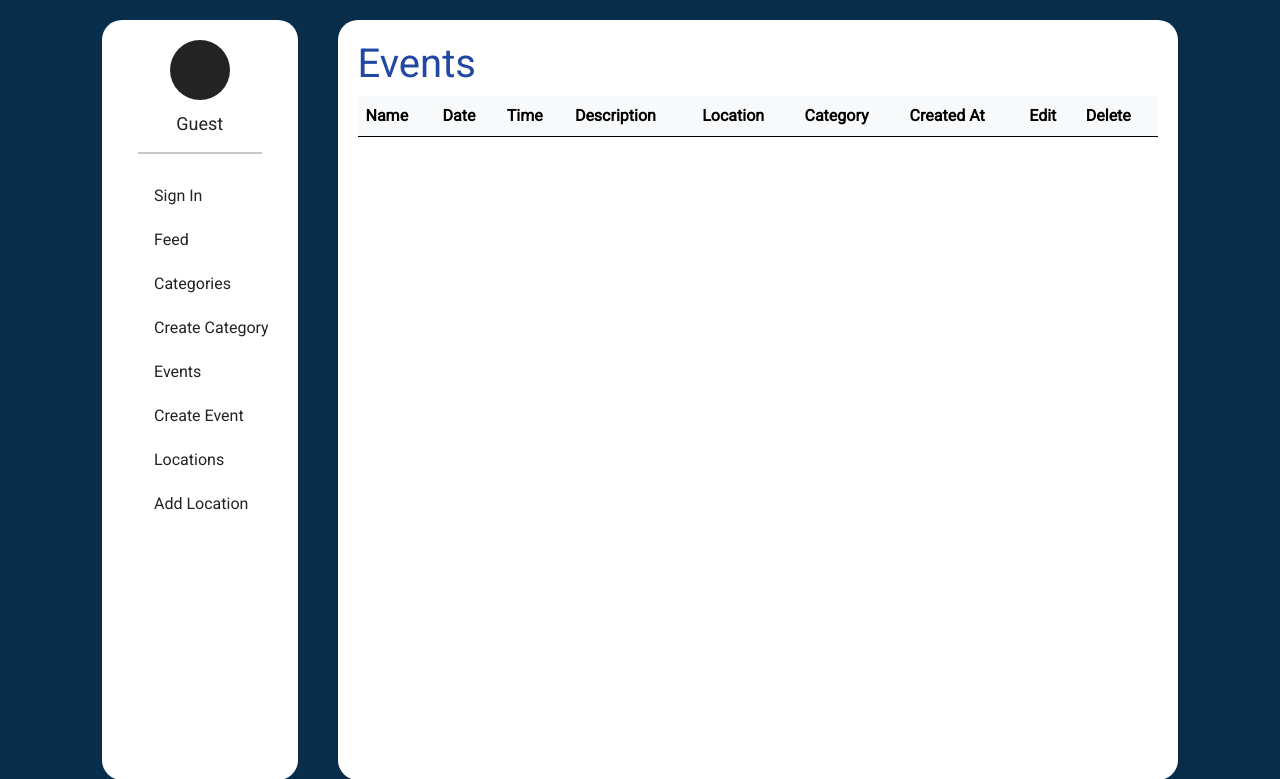
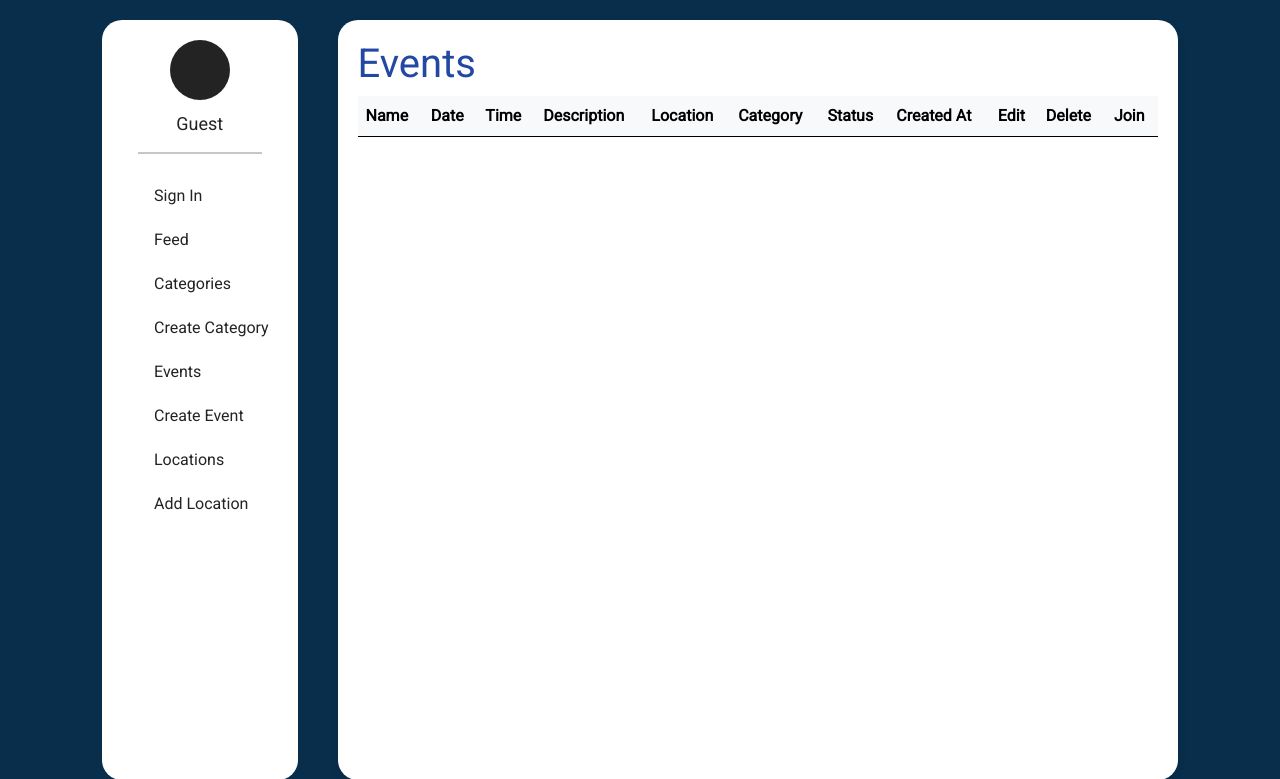
Before and after one commit to Mujtaba18/CrowdCrafter, a Node server app: page /event/index in a window 1280 px wide. Shown: the top 779 px of the page. Run offline with Node 20, Linux system fonts and the light colour scheme; data that the repository does not hold is empty; some libraries are stand-ins or nearby versions.

Commit message:
User can join events now!!

```diff
--- a/controllers/event.js
+++ b/controllers/event.js
@@ -11,6 +11,7 @@ dayjs.extend(relativeTime)
 const Event = require("../models/Event");
 const Category = require("../models/Category");
 const Location = require("../models/Location");
+const User = require('../models/User');
 
 // Create - HTTP REQUEST GET AND POST
 exports.event_create_get = (request, respond) => {
@@ -29,7 +30,7 @@ exports.event_create_post = (request, respond) => {
     // Parse selected categories and colors from the request body
     const selectedCategories = JSON.parse(request.body.selectedCategories || '[]');
 
-
+    console.log(request.body.status);
     // Create a new Event object based on the form data
     let event = new Event({
         name: request.body.name,
@@ -114,3 +115,40 @@ exports.event_delete_get = (req, res) => {
         console.log(err)
     })
 }
+
+// Join Event
+// Join Event
+// Join Event
+// Join Event
+exports.event_join_post = (req, res) => {
+    console.log(req.query.userId);
+    console.log(req.query.eventId);
+
+    User.findById(req.query.userId)
+    .then((user) => {
+        if (!user) {
+            throw new Error("User not found");
+        }
+
+        // Ensure the 'event' field exists and is an array
+        if (!user.event) {
+            user.event = []; // Initialize if undefined
+        }
+
+        // // Check if the user has already joined the event
+        // if (user.event.includes(req.query.eventId)) {
+        //     return res.status(400).send("User has already joined this event");
+        // }
+
+        user.event.push(req.query.eventId); // Push the new event ID
+        return user.save(); // Save the updated user object
+    })
+    .then(() => {
+        console.log("User updated with new event");
+        res.redirect("/profile/detail");
+    })
+    .catch((err) => {
+        console.log(err);
+        res.status(500).send("Error occurred while joining the event");
+    });
+};
--- a/routes/event.js
+++ b/routes/event.js
@@ -18,6 +18,7 @@ router.get("/detail", eventCtrl.event_show_get);
 router.get("/delete", eventCtrl.event_delete_get);
 router.get("/edit", eventCtrl.event_edit_get);
 router.post("/update", eventCtrl.event_update_post);
+router.get("/join", eventCtrl.event_join_post);
 
 
 //Export the router
--- a/views/event/add.ejs
+++ b/views/event/add.ejs
@@ -65,7 +65,7 @@
 
       <div>
         <label class="form-label">Status</label>
-        <select class="form-select">
+        <select name="status" class="form-select">
           <option value="upcoming"> Upcoming </option>
           <option value="ongoing"> Ongoing </option>
           <option value="completed"> Completed </option>
--- a/views/event/edit.ejs
+++ b/views/event/edit.ejs
@@ -30,7 +30,7 @@
     <br>
 
     <label class="form-label">Categories</label>
-    <select name="category" class="form-select">
+    <select name="category[]" class="form-select" multiple>
           <% categories.forEach(function(category) { %>
           <option value="<%= category._id %>">
             <span class="my-category-circle" data-color="<%= category.color %>"></span>
@@ -52,7 +52,7 @@
 
       <div>
         <label class="form-label">Status</label>
-        <select class="form-select">
+        <select name="status" class="form-select">
           <option value="upcoming"> Upcoming </option>
           <option value="ongoing"> Ongoing </option>
           <option value="completed"> Completed </option>
--- a/views/event/index.ejs
+++ b/views/event/index.ejs
@@ -8,9 +8,11 @@
         <th>Description</th>
         <th>Location</th>
         <th>Category</th>
+        <th>Status</th>
         <th>Created At</th>
         <th>Edit</th>
         <th>Delete</th>
+        <th>Join</th>
     </tr>
     </thead>
     <tbody class="table-group-divider">
@@ -41,7 +43,7 @@
                     <% }) %>
                 </div>
             </td>
-
+            <td><%= event.status %></td>
             <td> <%= dayjs(event.createdAt).fromNow(true) %> ago </td>
             <td>
                 <a href="/event/edit?id=<%= event._id %>" class="btn btn-outline-secondary"> Edit </a>
@@ -49,6 +51,9 @@
             <td>
                 <input type="hidden" name="id" value="<%= event._id %>">
                 <a href="/event/delete?id=<%= event._id %>" class="btn btn-outline-danger"> Delete </a>
+            </td>
+            <td>
+                <a href="/event/join?eventId=<%= event._id %>&userId=<%= user._id %>" class="btn btn-outline-secondary"> Join </a>
             </td>
         </tr>
     <% }) %>
```
Also changed, not shown: views/event/detail.ejs (+5 -2 lines).
